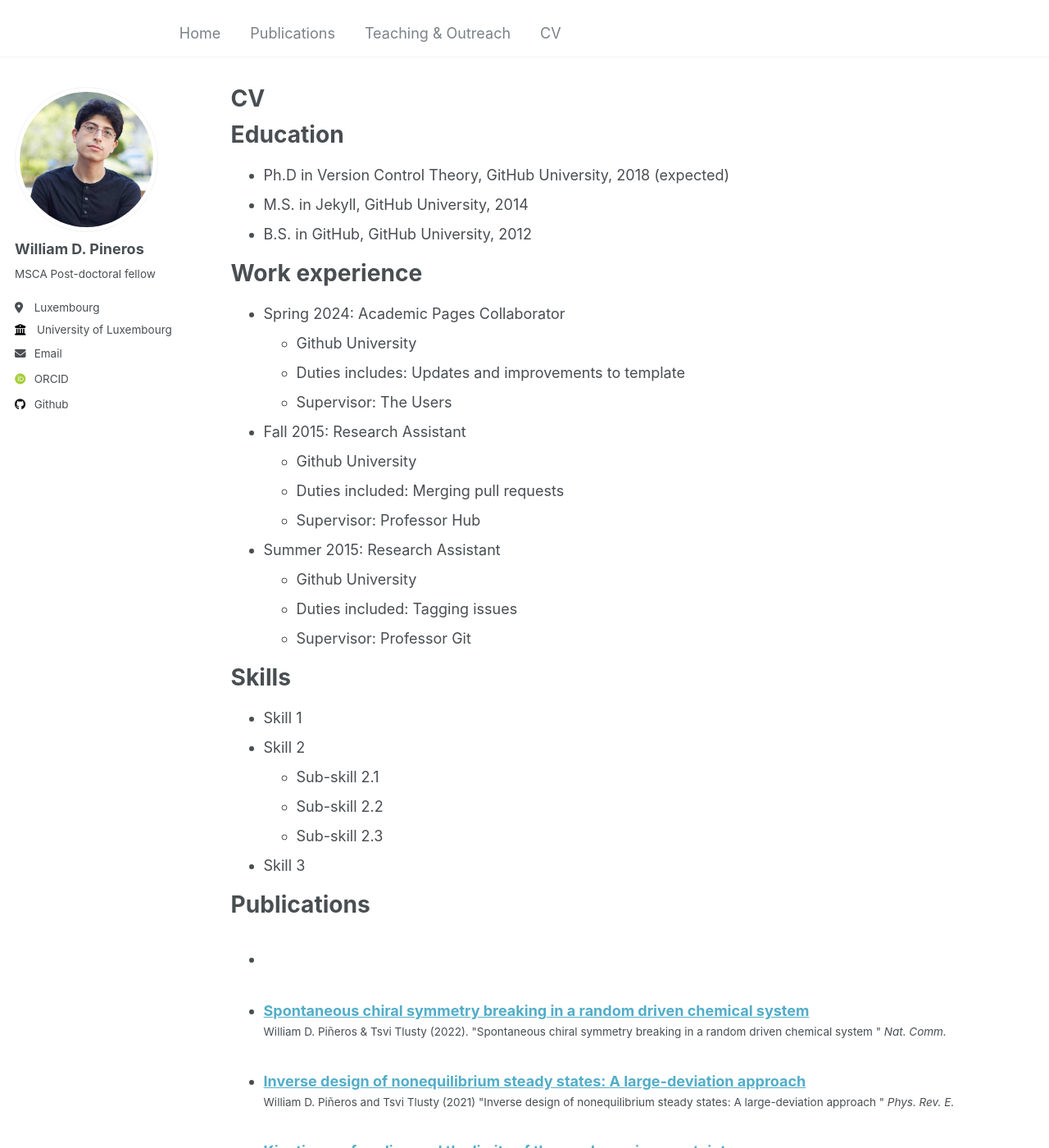
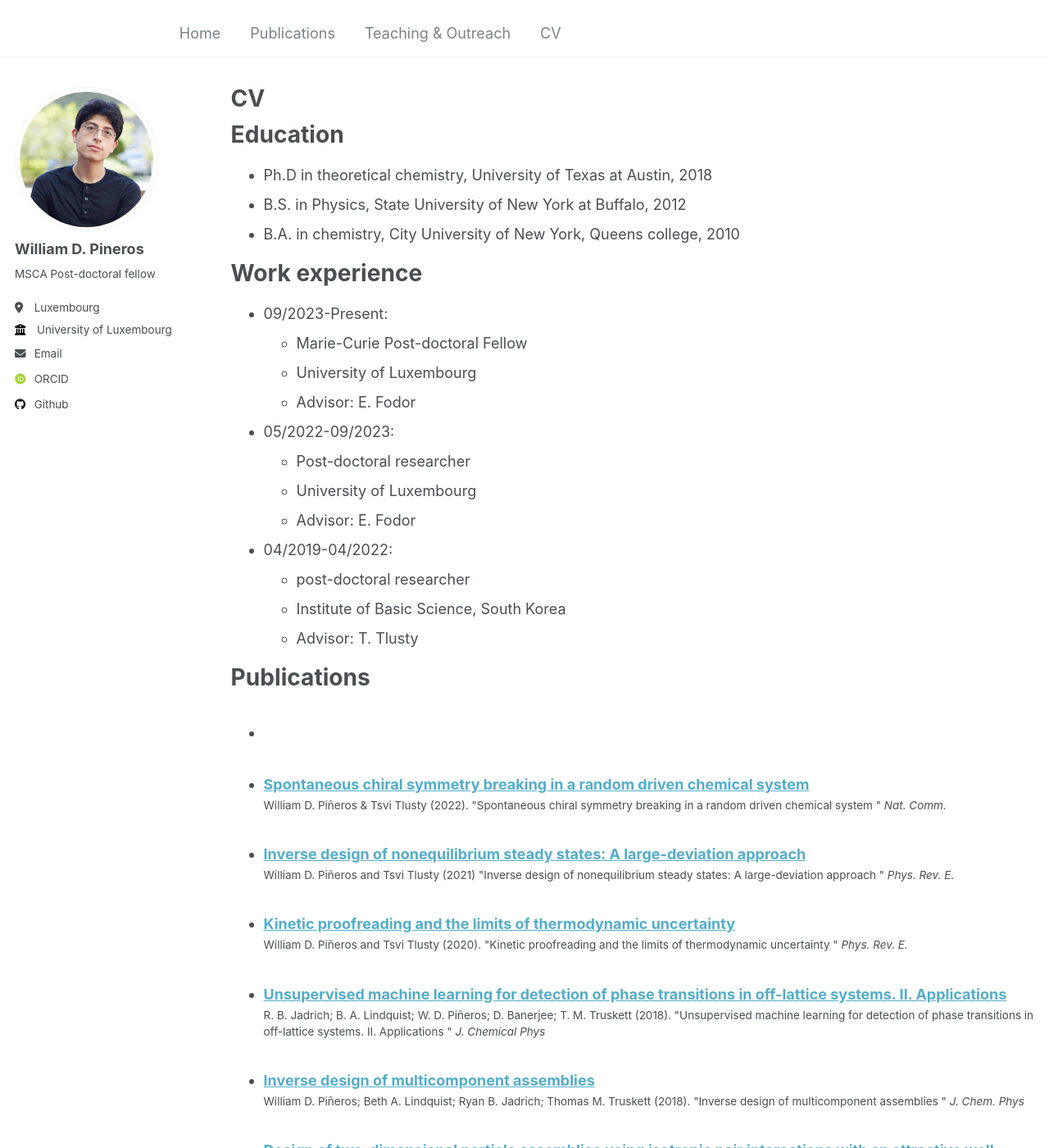
Before and after one commit to wpineros/p, a Jekyll site: the page built from _pages/cv.md, in a window 1280 px wide and 1400 px high. Shown: the whole window at 82% size. Built offline with Jekyll 4.4.1, drawn with Linux system fonts in a browser that asks for light colours; some web fonts are replaced; some of the changed text lies outside the part shown.

Commit message:
Update cv.md

```diff
--- a/_pages/cv.md
+++ b/_pages/cv.md
@@ -11,35 +11,27 @@ redirect_from:
 
 Education
 ======
-* Ph.D in Version Control Theory, GitHub University, 2018 (expected)
-* M.S. in Jekyll, GitHub University, 2014
-* B.S. in GitHub, GitHub University, 2012
+* Ph.D in theoretical chemistry, University of Texas at Austin, 2018
+* B.S. in Physics, State University of New York at Buffalo, 2012
+* B.A. in chemistry, City University of New York, Queens college, 2010
 
 Work experience
 ======
-* Spring 2024: Academic Pages Collaborator
-  * Github University
-  * Duties includes: Updates and improvements to template
-  * Supervisor: The Users
+* 09/2023-Present:
+  * Marie-Curie Post-doctoral Fellow
+  * University of Luxembourg
+  * Advisor: E. Fodor
 
-* Fall 2015: Research Assistant
-  * Github University
-  * Duties included: Merging pull requests
-  * Supervisor: Professor Hub
+* 05/2022-09/2023:
+  * Post-doctoral researcher
+  * University of Luxembourg
+  * Advisor: E. Fodor
 
-* Summer 2015: Research Assistant
-  * Github University
-  * Duties included: Tagging issues
-  * Supervisor: Professor Git
+* 04/2019-04/2022:
+  * post-doctoral researcher
+  * Institute of Basic Science, South Korea
+  * Advisor: T. Tlusty
 
-Skills
-======
-* Skill 1
-* Skill 2
-  * Sub-skill 2.1
-  * Sub-skill 2.2
-  * Sub-skill 2.3
-* Skill 3
 
 Publications
 ======
@@ -58,7 +50,3 @@ Teaching
   <ul>{% for post in site.teaching reversed %}
     {% include archive-single-cv.html %}
   {% endfor %}</ul>
-
-Service and leadership
-======
-* Currently signed in to 43 different slack teams
```
